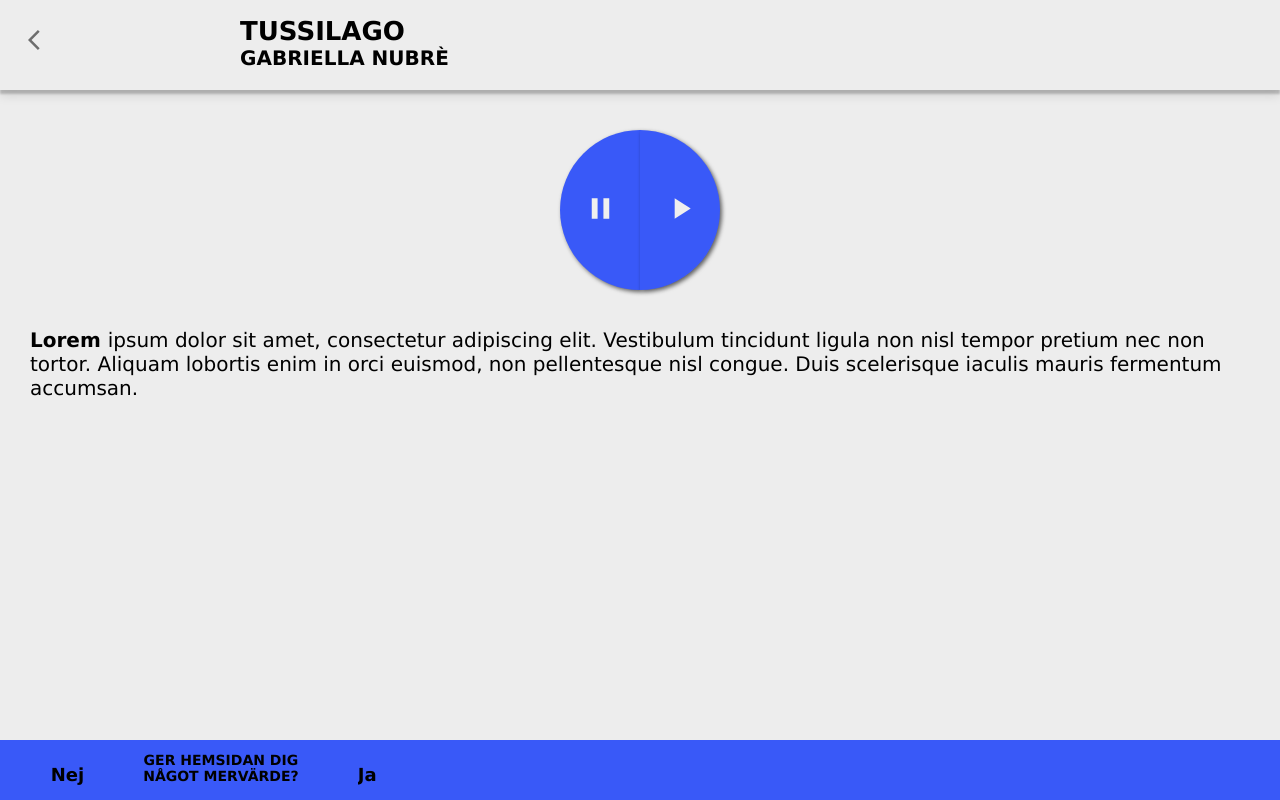
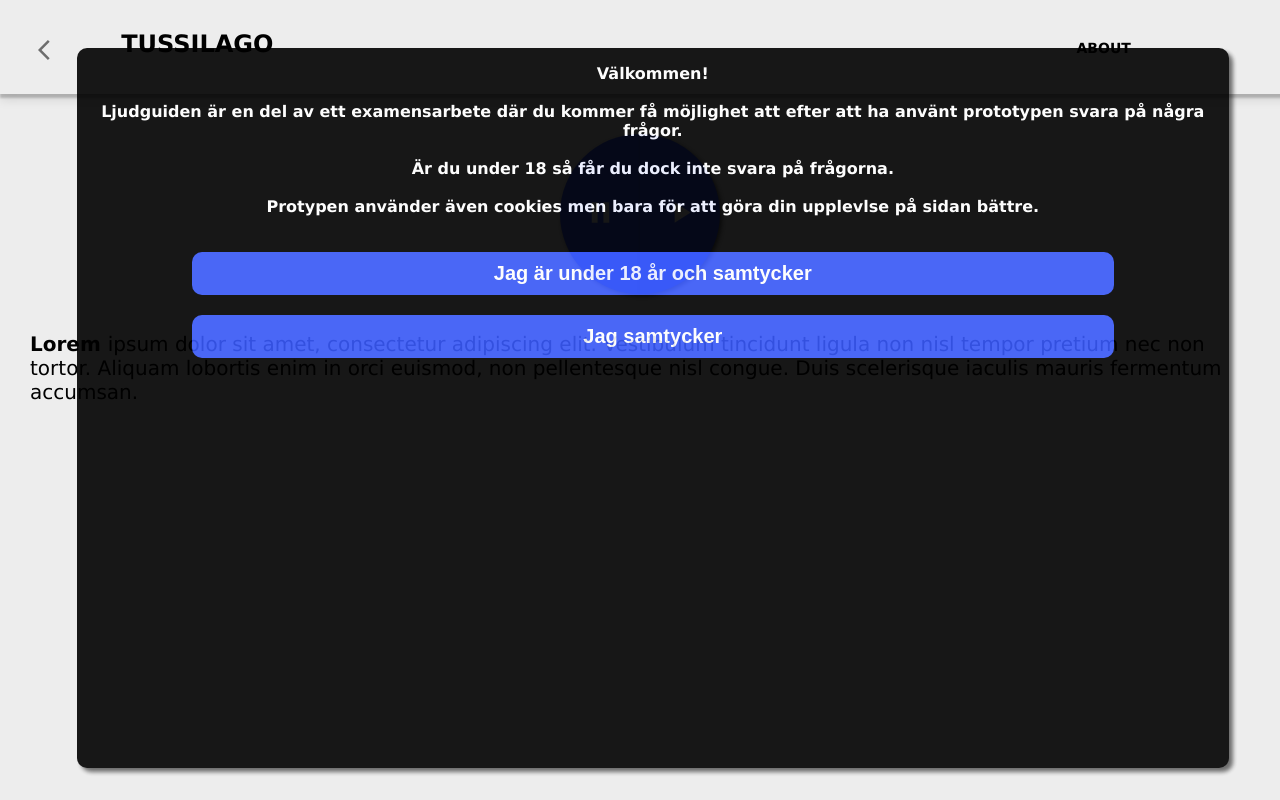
Before and after one commit to axelfilipsson/audio_guide, a React (Create React App) app: page /TUSSILAGO in a window 1280 px wide. Built offline with nearby package versions, Linux system fonts and the light colour scheme.

Commit message:
major changes

```diff
--- a/src/App.css
+++ b/src/App.css
@@ -5,10 +5,14 @@
   height: 100vh;
   font-size: 30px;
   text-align: center;
-
-
   margin:0px;
   width:100vw;
   height:100vh;
   overflow:hidden;
+
+
+
+
+    position: relative;
+
 }
--- a/src/App.js
+++ b/src/App.js
@@ -3,7 +3,10 @@ import { BrowserRouter as Router, Route, Routes } from 'react-router-dom';
 import HomePage from './pages/HomePage/HomePage';
 import AboutPage from './pages/AboutPage/AboutPage'
 import QuestionsPage from './pages/QuestionsPage/QuestionsPage'
-import {createContext } from "react";
+import { createContext } from "react";
+
+import ConsentPopup from './GlobalComponents/ConsentPopup'
+import React, { useState, useEffect } from 'react';
 
 import TUSSILAGO from './pages/GuidePages/TUSSILAGO'
 import SKEN from './pages/GuidePages/SKEN'
@@ -12,18 +15,33 @@ const MainContext = createContext(null);
 
 
 
+
 function App() {
+  const [popup, setPopup] = useState(true);
+  const [underAged, setUnderAged] = useState(true);
+
+  useEffect(() => {
+    console.log(localStorage.getItem('consent'))
+    if (localStorage.getItem('consent') != null) {
+      setPopup(JSON.parse(localStorage.getItem('consent')))
+      setUnderAged(JSON.parse(localStorage.getItem('underAged')))
+    }
+
+
+  }, []);
 
   return (
 
     <div className="App">
+      {popup ? <ConsentPopup setUnderAged={setUnderAged} setPopup={setPopup} /> : null}
+
       <Router>
         <Routes>
           <Route path="/" element={<HomePage />} />
-            <Route path="/about" element={<AboutPage />} />
+          <Route path="/about" element={<AboutPage underAged={underAged} />} />
           <Route path="/questions" element={<QuestionsPage />} />
-            <Route path="/TUSSILAGO" element={<TUSSILAGO />} />
-            <Route path="/SKEN" element={<SKEN />} />
+          <Route path="/TUSSILAGO" element={<TUSSILAGO underAged={underAged} popup={popup} />} />
+          <Route path="/SKEN" element={<SKEN underAged={underAged} popup={popup} />} />
         </Routes>
       </Router>
     </div>
--- /dev/null
+++ b/src/GlobalComponents/ConsentPopup.js
@@ -0,0 +1,65 @@
+
+import styled from 'styled-components'
+
+const Container = styled.div`
+  color: white;
+  background-color: black;
+  border-radius: 10px;
+  opacity: 0.9;
+  width: 90%;
+  height: 90%;
+  position: absolute;
+  top: 6%;
+  left: 6%;
+  box-shadow: 4px 4px 4px rgba(0, 0, 0, 0.6);
+
+`
+const Info = styled.div`
+margin: 16px;
+font-size: 16px;
+`
+
+const Button = styled.button`
+width: 80%;
+background-color: #3959F8;
+border: none;
+color: white;
+font-weight: bold;
+font-size: 20px;
+padding: 10px;
+border-radius: 10px;
+margin-top: 20px;
+`
+const ConsentPopup = (props) => {
+
+    function handleClick(underAged) {
+        props.setUnderAged(underAged)
+        props.setPopup(false)
+        localStorage.setItem("consent", false);
+        localStorage.setItem("underAged", underAged);
+    }
+    return (
+        <div>
+            <Container>
+
+                <Info>
+                    Välkommen!
+                    <br /><br />
+
+                    Ljudguiden är en del av ett examensarbete där du kommer få möjlighet att efter att ha använt prototypen svara på några frågor.
+
+                    <br /><br />
+                    Är du under 18 så får du dock inte svara på frågorna.
+                    <br /><br />
+
+                    Protypen använder även cookies men bara för att göra din upplevlse på sidan bättre.
+                </Info>
+                <Button onClick={() => handleClick(true)}>Jag är under 18 år och samtycker</Button>
+                <Button onClick={() => handleClick(false)}>Jag samtycker</Button>
+
+            </Container>
+        </div>
+    )
+}
+
+export default ConsentPopup
--- a/src/pages/AboutPage/AboutPage.js
+++ b/src/pages/AboutPage/AboutPage.js
@@ -7,7 +7,7 @@ import styled from 'styled-components'
 
 const StyledLink = styled(Link)`
      text-decoration: none;
-     background-color: black;
+     background-color: #3959F8;
      color: white;
      padding: 10px;
      font-size: 20px;
@@ -16,12 +16,14 @@ const StyledLink = styled(Link)`
 `;
 
 
-const AboutPage = () => {
+const AboutPage = (props) => {
     return (
         <div>
             <AboutHeader />
-            <InfoBox />
-            <StyledLink to={"/questions"} > Svara på frågorna</StyledLink>
+            <InfoBox underAged={ props.underAged }/>
+{!props.underAged ?
+            <StyledLink to={"/questions"} >SVARA PÅ FRÅGORNA</StyledLink>
+            : null}
 
         </div>
     )
--- a/src/pages/AboutPage/Components/InfoBox.js
+++ b/src/pages/AboutPage/Components/InfoBox.js
@@ -4,11 +4,13 @@ import styled from 'styled-components'
 const Container = styled.div`
 text-align: left;
 margin: 30px;
+
 margin-top: 0;
 `
 
 const Text = styled.p`
-  font-size: 20px;
+margin-top: 40px;
+  font-size: 18px;
   font-weight: normal;
 
 `
@@ -17,7 +19,18 @@ const InfoBox = () => {
     return (
         <Container>
             <Text>
-           <b>Lorem </b> ipsum dolor sit amet, consectetur adipiscing elit. Vestibulum tincidunt ligula non nisl tempor pretium nec non tortor. Aliquam lobortis enim in orci euismod, non pellentesque nisl congue. Duis scelerisque iaculis mauris fermentum accumsan.
+                <b>Vi </b>är Axel och Vanessa och har i samarbete med Dramaten skapat Ljudguiden som en del av vårt examensarbete på Stockholms universitet.
+                <br></br><br></br>
+
+                Hoppas du tycker det är kul att få testa detta med oss!
+                <br></br><br></br>
+
+                Det är viktigt för oss att få in så många svar som möjligt, hjälp oss gärna genom att svara på enkäten nedan!
+
+                Självklart får du vara anonym.
+                <br></br><br></br>
+                Tack och ha en fin dag!
+                <br></br><br></br>
             </Text>
         </Container>
     )
--- a/src/pages/GuidePages/GuideComponents/FooterPoll.js
+++ b/src/pages/GuidePages/GuideComponents/FooterPoll.js
@@ -1,18 +1,5 @@
 import { Link } from "react-router-dom";
 import styled from 'styled-components'
-import React, { useReducer, useState } from "react";
-import axios from "axios"
-
-const StyledInput = styled.input`
-font-family: Verdana, Geneva, Tahoma, sans-serif;
-  border: none;
-  background: none;
-  cursor: pointer;
-  margin: 0;
-  padding: 0;
-  font-weight: bold;
-  font-size: 18px;
-`
 
 
 const Footer = styled.div`
@@ -23,92 +10,41 @@ const Footer = styled.div`
   bottom:0%;
   width: 100%;
 `
-const Container = styled.div`
-  margin: 0;
-  position: absolute;
-  top: 50%;
-  -ms-transform: translateY(-50%);
-  transform: translateY(-50%);
-  padding-bottom: 4px;
+
+const First = styled.div`
+padding-top: 10px;
+  font-size: 14px;
+
 `
 
-const Question = styled.div`
-  display: inline-block;
-  font-size: 14px;
-  width: 50%;
-  margin-left: 30px;
-  margin-right: 30px;
-`
-
-const Yes = styled.div`
+const Second = styled.div`
   font-size: 20px;
-  display: inline-block;
-`
-
-const No = styled.div`
-  font-size: 20px;
-  display: inline-block;
-`
-
-const Popup = styled.div`
-
-text-align: left;
-  height: 80px;
-  position: relative;
-  background-color: #000000;
-  position: fixed;
-  bottom:0%;
-  width: 100%;
-`
-
-const Thanks = styled.div`
-margin-left: 10px;
-  color: white;
-  width: 80%;
-  display: inline-block;
-  font-size: 14px;
-`
-
-const Okey = styled(Link)`
-text-decoration: none;
-  color: white;
-  display: inline-block;
-  font-size: 18px;
 
 `
+const StyledLink  = styled(Link)`
+     text-decoration: none;
+     color: black;
+`;
+
 const FooterPoll = () => {
-  const [isOpen, setIsOpen] = useState(false);
+
 
   return (
     <div>
-      {!isOpen ?
+
+     <StyledLink to="/questions">
+
+
         <Footer>
-          <Container>
-            <No >
-              <form action="https://docs.google.com/forms/u/0/d/e/1FAIpQLScD7DyF5mN0Gm01jLD_7Pvo5tBgxh0KRyNp8uG8pMIA1vFgrw/formResponse" target="_blank" method="post" >
-                <input name="entry.1988801367" type="hidden" value="Nej" />
-                <StyledInput  type="submit" value="Nej"  />
-              </form>
-            </No>
-            <Question> <p>GER HEMSIDAN DIG NÅGOT MERVÄRDE?</p></Question>
-            <Yes>
-              <form action="https://docs.google.com/forms/u/0/d/e/1FAIpQLScD7DyF5mN0Gm01jLD_7Pvo5tBgxh0KRyNp8uG8pMIA1vFgrw/formResponse"  target="_blank">
-                <input name="entry.1988801367" type="hidden" value="Ja" />
-                <StyledInput type="submit" value="Ja" />
-              </form>
-            </Yes>
-          </Container>
-        </Footer> :
 
-        <Popup>
-          <Container>
-            <Thanks> <p>Tack ditt svar är jätteviktigt för oss, kan du tänka dig att svara på fler frågor? </p></Thanks>
-            <Okey to="/questions">
-              Ok
-            </Okey>
-          </Container>
-        </Popup>
-      }
+            <First> VI BEHÖVER FLER SVAR</First>
+           <Second>
+           SVARA PÅ FRÅGOR
+            </Second>
+
+        </Footer>
+        </StyledLink>
+
     </div>
   )
 }
--- a/src/pages/GuidePages/GuideComponents/GuideHeader.js
+++ b/src/pages/GuidePages/GuideComponents/GuideHeader.js
@@ -3,38 +3,34 @@ import ArrowBackIosIcon from '@mui/icons-material/ArrowBackIos';
 import IconButton from '@mui/material/IconButton';
 import { Link } from "react-router-dom";
 
+
 const Header = styled.div`
-  display: grid;
-  grid-template-columns: repeat(80, 1fr);
-  grid-template-rows: repeat(2, 1fr);
-  grid-column-gap: 0px;
-  grid-row-gap: 0px;
-  height: 90px;
-  box-shadow: 0 4px 2px 0 rgba(0, 0, 0, 0.2), 0 6px 10px 0 rgba(0, 0, 0, 0.1);
-  text-align: left;
+display: table;
+padding: 30px;
+box-shadow: 0 4px 2px 0 rgba(0, 0, 0, 0.2), 0 6px 10px 0 rgba(0, 0, 0, 0.1);
+text-align: left;
+
+width: 100%;
 `
-
 const Back = styled.div`
-padding-left: 20px;
-padding-top: 20px;
-// background-color: yellow;
-grid-area: 1 / 1 / 3 / 16;
-`
-
-const H1 = styled.div`
-padding-top: 16px;
-//  background-color: red;
-font-size: 26px;
-grid-area: 1 / 16 / 2 / 81;
-`
-
-const H2 = styled.div`
-// background-color: green;
-font-size: 20px;
-grid-area: 2 / 16 / 3 / 81;
+height: 34px;
+float: left;
 `
 
 
+const H1 = styled.div`
+  margin-left: 4%;
+  float: left;
+  font-size: 24px;
+`
+
+const About = styled.div`
+  margin-top: 10px;
+  margin-right: 14%;
+  float: right;
+  font-size: 14px;
+  color: black;
+`
 
 const HomeHeader = (props) => {
   return (
@@ -46,9 +42,11 @@ const HomeHeader = (props) => {
           </IconButton>
         </Link>
       </Back>
+      <H1>{props.title}</H1>
+      <Link to="/about" >
+          <About>ABOUT</About>
+        </Link>
 
-      <H1>{props.title}</H1>
-      <H2>{props.artist}</H2>
     </Header>
   )
 }
--- a/src/pages/GuidePages/SKEN.js
+++ b/src/pages/GuidePages/SKEN.js
@@ -3,16 +3,18 @@ import AudioPlayer from "./GuideComponents/AudioPlayer"
 import InfoBox from "./GuideComponents/InfoBox"
 import FooterPoll from "./GuideComponents/FooterPoll";
 
-const artwork = {title:"SKEN", artist:"LISA STRANSTRÖM"};
+const artwork = { title: "SKEN", artist: "LISA STRANSTRÖM" };
 
-const GuidePage = () => {
+const GuidePage = (props) => {
   return (
     <div>
-      <GuideHeader title={artwork.title} artist={artwork.artist}/>
-      <AudioPlayer/>
+      <GuideHeader title={artwork.title} artist={artwork.artist} />
+      <AudioPlayer />
       <InfoBox firstWord={"Lisa Stranströms "} rest={"första målning gjordes i April."}
       />
-      <FooterPoll></FooterPoll>
+      {!props.popup &&
+        !props.underAged ?
+        <FooterPoll ></FooterPoll> : null}
     </div>
   )
 }
--- a/src/pages/GuidePages/TUSSILAGO.js
+++ b/src/pages/GuidePages/TUSSILAGO.js
@@ -5,13 +5,15 @@ import FooterPoll from "./GuideComponents/FooterPoll";
 
 const artwork = {title:"TUSSILAGO", artist:"GABRIELLA NUBRÈ"};
 
-const GuidePage = () => {
+const GuidePage = (props) => {
   return (
     <div>
       <GuideHeader title={artwork.title} artist={artwork.artist}/>
       <AudioPlayer/>
       <InfoBox firstWord={"Lorem "} rest={"ipsum dolor sit amet, consectetur adipiscing elit. Vestibulum tincidunt ligula non nisl tempor pretium nec non tortor. Aliquam lobortis enim in orci euismod, non pellentesque nisl congue. Duis scelerisque iaculis mauris fermentum accumsan."}/>
-      <FooterPoll></FooterPoll>
+      {!props.popup &&
+        !props.underAged ?
+        <FooterPoll ></FooterPoll> : null}
     </div>
   )
 }
```
Lines whose indentation alone changed are shown as unchanged.
